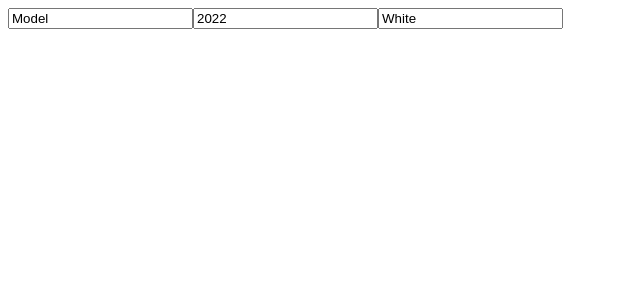
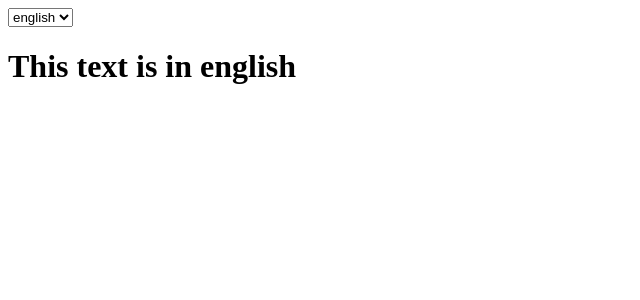
Before and after one commit to d-94k/react-develhope, a React (Create React App) app: page / in a window 1280 px wide. Shown: the top 300 px of the page, without its empty margins (0-640 px from the left). Built offline with nearby package versions, Linux system fonts and the light colour scheme.

Commit message:
completed exercise

```diff
--- a/src/App.js
+++ b/src/App.js
@@ -1,5 +1,6 @@
 import React from "react";
-import { UncontrolledCarDetails } from "./UncontrolledCarDetails";
+import { DisplayLanguage } from "./DisplayLanguage";
+// import { UncontrolledCarDetails } from "./UncontrolledCarDetails";
 // import ClickCounter from "./ClickCounter";
 // import ClickTracker from "./ClickTracker";
 // import Counter from "./Counter";
@@ -45,7 +46,8 @@ export default class App extends React.Component {
               {/* <HookCounter /> */}
               {/* <HookForm /> */}
               {/* <HookGithubUser username="d-94k" /> */}
-              <UncontrolledCarDetails />
+              {/* <UncontrolledCarDetails /> */}
+              <DisplayLanguage />
             </div>
         )
     }
--- a/src/DisplayLanguage.js
+++ b/src/DisplayLanguage.js
@@ -1,32 +1,24 @@
-import React from "react";
+
+import { useState } from "react";
+import { PlaceholderDiv } from "./PlaceholderDiv";
 import { LanguageContext } from "./LanguageContext";
-import PlaceholderDiv from "./PlaceholderDiv";
 
-export default class DisplayLanguage extends React.Component {
-    constructor (props) {
-        super (props);
-        this.state = {
-            language: 'en'
-        }
+export const DisplayLanguage = () => {
+    const [language, setLanguage] = useState ('en');
+
+    const handleLanguage = (event) => {
+        setLanguage (event.target.value);
     }
 
-    handleLanguage = (event) => {
-        this.setState ({
-            language: event.target.value
-        })
-    }
-
-    render () {
     return (
         <>
-                <select value={this.state.language} onChange={this.handleLanguage}>
+            <select value={language} onChange={handleLanguage}>
                 <option value="en">english</option>
                 <option value="it">italian</option>
             </select>
-                <LanguageContext.Provider value={this.state.language}>
+            <LanguageContext.Provider value={language}>
                  <PlaceholderDiv />
             </LanguageContext.Provider>
         </>
     )
 }
-}
--- a/src/PlaceholderDiv.js
+++ b/src/PlaceholderDiv.js
@@ -1,4 +1,4 @@
-import React from "react";
+import { useContext } from "react";
 import { LanguageContext } from "./LanguageContext";
 
 const Strings = {
@@ -6,14 +6,9 @@ const Strings = {
     it: {text: "Questo testo è in italiano"}
 }
 
-export default class PlaceholderDiv extends React.Component {
-    render () {
-        return (
-            <LanguageContext.Consumer>
-                {(language) => {
-                    return <div><h1>{Strings[language].text}</h1></div>
-                }}
-            </LanguageContext.Consumer>
-        )
-    }
+export const PlaceholderDiv = () => {
+    const language = useContext (LanguageContext);
+    return (
+        <div><h1>{Strings[language].text}</h1></div>
+    )
 }
```
Also changed, not shown: 1 other file (tests, documents, lock files or other folders). Lines whose indentation alone changed are shown as unchanged.
